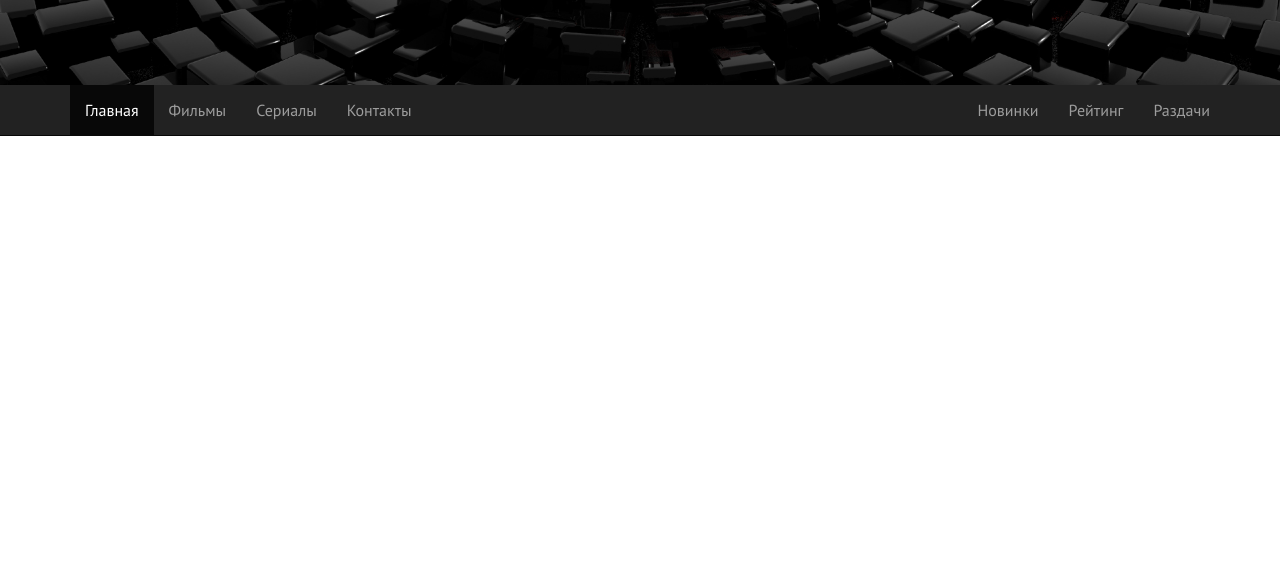
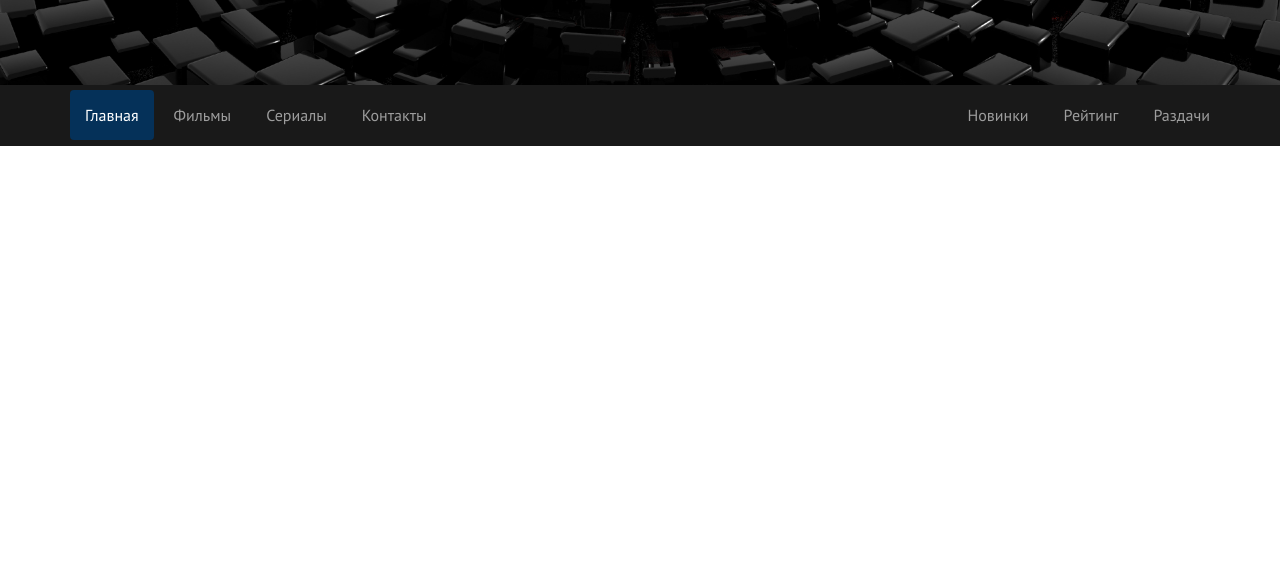
Before and after one commit to Kattusshka/kinozal_0506, a website: page index.html in a window 1280 px wide. Shown: the part 221-800 px from the top of the page. Drawn offline with Linux system fonts and the light colour scheme.

Commit message:
закончила работу над header

```diff
--- a/assets/scss/_bootstrap-theming.scss
+++ b/assets/scss/_bootstrap-theming.scss
@@ -1,3 +1,65 @@
-.navbar {
+.navbar-inverse {
   margin-bottom: 0;
+  border-color: transparent;
+  background-color: darken($color-dark, 4%);
+
+  .navbar-nav {
+    > li > a {
+      transition: background-color 0.5s;
+
+      @include sm-min {
+        border-radius: 4px;
+      }
+
+      @include sm {
+        text-align: center;
+      }
+
+      &:focus,
+      &:hover {
+        background-color: $color-primary;
+      }
+    }
+    > .active > a {
+      background-color: $color-primary-dark;
+
+      &:focus,
+      &:hover {
+        background-color: $color-primary-light;
+      }
+    }
+  }
 }
+
+.navbar-left {
+  @include sm-min {
+    > li {
+      margin: 5px 5px 5px 0;
+    }
+  }
+
+  @include sm {
+    margin-bottom: 0;
+  }
+}
+
+.navbar-right {
+  @include sm-min {
+    > li {
+      margin: 5px 0 5px 5px;
+    }
+  }
+
+  @include sm {
+    margin-top: 0;
+  }
+}
+
+.navbar-header {
+  text-align: center;
+}
+
+.navbar-toggle {
+  float: none;
+  margin-right: 0;
+}
--- a/assets/scss/_header.scss
+++ b/assets/scss/_header.scss
@@ -16,9 +16,16 @@
     font-family: $font-header;
     @extend %text-shadow;
 
-    font-size: 3.5rem;
-    letter-spacing: 0.33em;
-    margin-right: -0.28em;
+    @include xs-min {
+      font-size: 3.5rem;
+      letter-spacing: 0.33em;
+      margin-right: -0.28em;
+    }
+
+    @include xs {
+      font-size: 2.5rem;
+      letter-spacing: 0.2em;
+    }
   }
 
   &__description {
--- a/assets/scss/_skin.scss
+++ b/assets/scss/_skin.scss
@@ -1,4 +1,6 @@
 $color-primary: #165690;
+$color-primary-dark: #053159;
+$color-primary-light: #517ba2;
 $color-accent: #df8a13;
 $color-dark: #232323;
 $color-gray: darken(#ffffff, 13.5%);
```
Also changed, not shown: assets/css/style.css.
